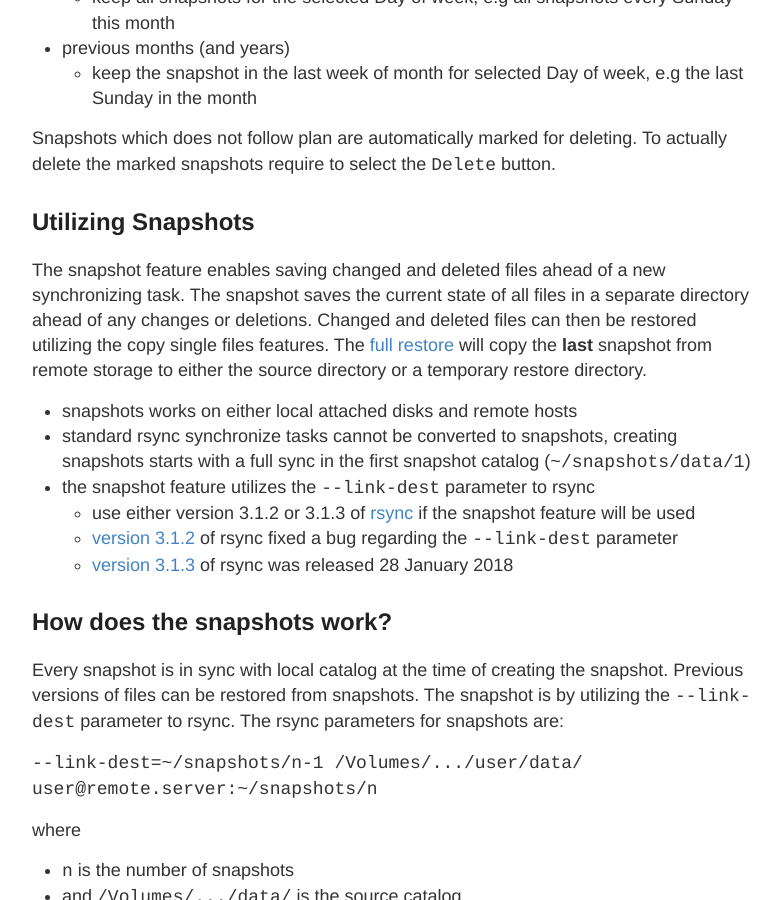
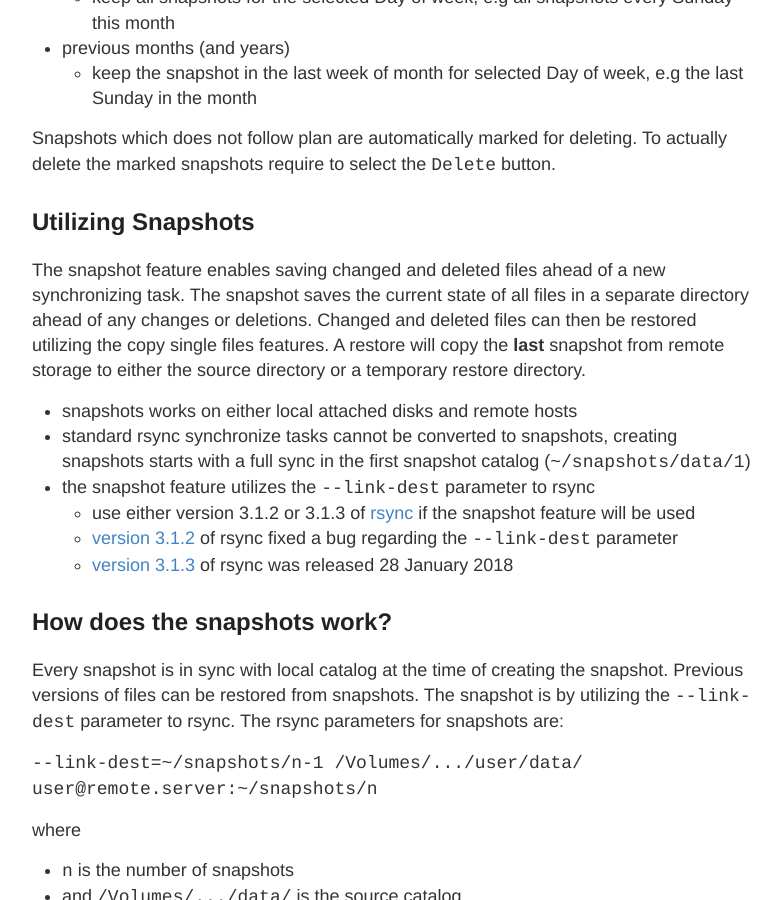
Before and after one commit to d2s/Documentation, a Jekyll site: the page built from _posts/2018-04-11-Snapshots.md, in a window 1280 px wide and 900 px high, scrolled down 563 px. Shown: the whole window, without its empty margins (248-1029 px from the left). Built offline with Jekyll 4.4.1, drawn with Linux system fonts in a browser that asks for light colours; some of the changed text lies outside the part shown.

Commit message:
Update 2018-04-11-Snapshots.md

````diff
--- a/_posts/2018-04-11-Snapshots.md
+++ b/_posts/2018-04-11-Snapshots.md
@@ -20,7 +20,7 @@ Snapshots which does not follow plan are automatically marked for deleting. To a
 
 ## Utilizing Snapshots
 
-The snapshot feature enables saving changed and deleted files ahead of a new synchronizing task. The snapshot saves the current state of all files in a separate directory ahead of any changes or deletions. Changed and deleted files can then be restored utilizing the copy single files features. The [full restore](/Fullrestore) will copy the **last** snapshot from remote storage to either the source directory or a temporary restore directory.
+The snapshot feature enables saving changed and deleted files ahead of a new synchronizing task. The snapshot saves the current state of all files in a separate directory ahead of any changes or deletions. Changed and deleted files can then be restored utilizing the copy single files features. A restore will copy the **last** snapshot from remote storage to either the source directory or a temporary restore directory.
 
 - snapshots works on either local attached disks and remote hosts
 - standard rsync synchronize tasks cannot be converted to snapshots, creating snapshots starts with a full sync in the first snapshot catalog (`~/snapshots/data/1`)
@@ -55,7 +55,6 @@ When the old snapshots are deleted, the filesystem takes care of saving the real
 ### Create a snapshot task
 
 To create a snapshot task select `snapshots` as type in `Add` tab.
-
 ```
 Important: do not copy and paste command for execution within
 a terminal window. RsyncOSX saves the number n to the
@@ -63,7 +62,3 @@ configuration. The number n is the next snapshot number.
 The number n is used when computing the parameter for rsync
 and is picked up from the configuration.
 ```
-
-## Restore
-
-A full restore of the latest snapshot by utilizing the full restore. It is recommended to restore to a temporary catalog. By utilizing the copy files functionality single files or catalogs can be restored from any snapshot. Logs are marked with snapshot number.
````
